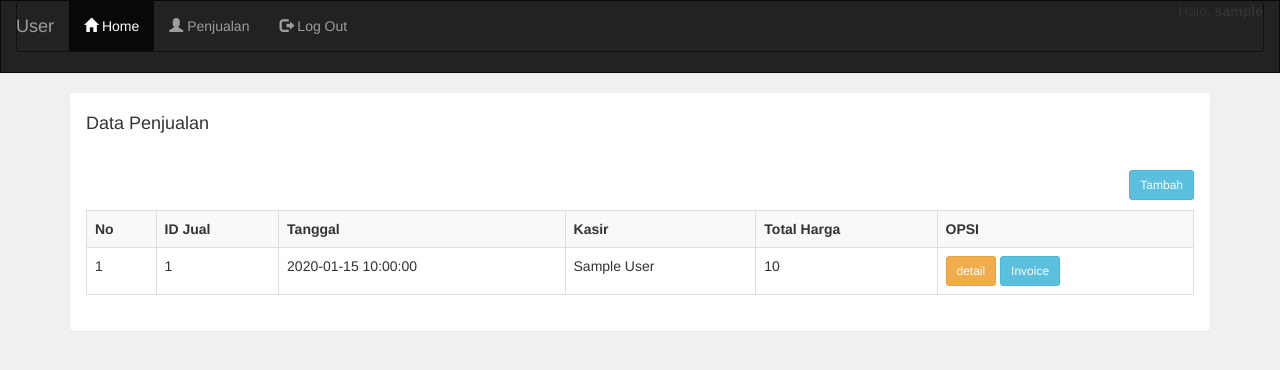
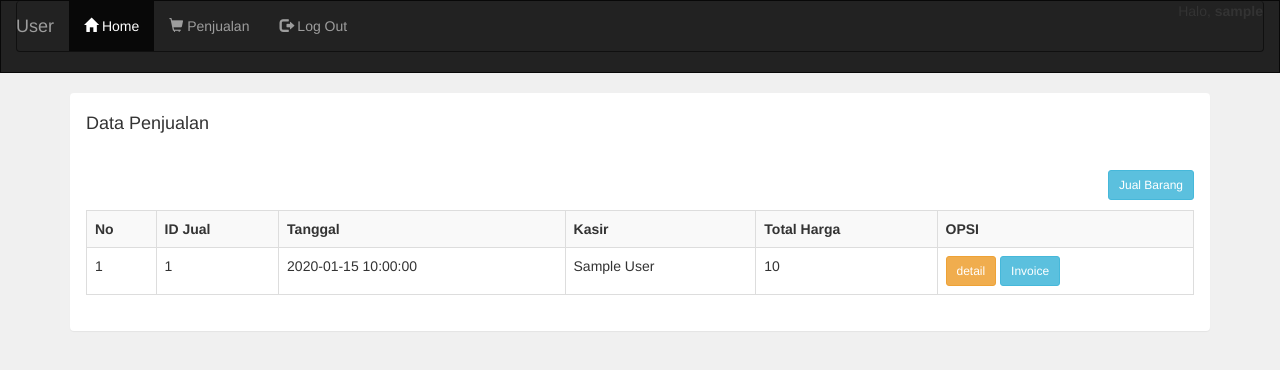
Before and after one commit to afganfahrezasmk-droid/tugas_db_penjualan, a PHP site: page /kasir/penjualan.php in a window 1280 px wide. Shown: the top 370 px of the page. Run offline with PHP 8.4, Linux system fonts and the light colour scheme; the visitor is signed in with stand-in values (Sample User, id 1); tables that the repository leaves empty or names only in its code hold one stand-in row (values such as "Sample post").

Commit message:
perbaikan

```diff
--- a/admin/header.php
+++ b/admin/header.php
@@ -36,9 +36,9 @@
 
                     <li><a href="user.php"><i class="glyphicon glyphicon-user"></i>User</a></li>
 
-                    <li><a href="barang.php"><i class="glyphicon glyphicon-random"></i>Barang</a></li>
+                    <li><a href="barang.php"><i class="glyphicon glyphicon-list-alt"></i>Barang</a></li>
 
-                    <li><a href="penjualan.php"><i class="glyphicon glyphicon-list-alt"></i>Penjualan</a></li>
+                    <li><a href="penjualan.php"><i class="glyphicon glyphicon-shopping-cart"></i>Penjualan</a></li>
 
                     <li><a href="logout.php"><i class="glyphicon glyphicon-log-out"></i>Log Out</a></li>
                 </ul>
--- a/kasir/header.php
+++ b/kasir/header.php
@@ -34,7 +34,7 @@
                 <ul class="nav navbar-nav">
                     <li class="active"><a href="index.php"><i class="glyphicon glyphicon-home"></i> Home </a></li>
 
-                    <li><a href="penjualan.php"><i class="glyphicon glyphicon-user"></i> Penjualan </a></li>
+                    <li><a href="penjualan.php"><i class="glyphicon glyphicon-shopping-cart"></i> Penjualan </a></li>
 
                     <li><a href="logout.php"><i class="glyphicon glyphicon-log-out"></i> Log Out </a></li>
                 </ul>
--- a/kasir/penjualan.php
+++ b/kasir/penjualan.php
@@ -7,7 +7,7 @@ include 'header.php';
             <h4>Data Penjualan</h4>
 </div>
 <div class="panel-body">
-    <a href="penjualan_tambah.php" class="btn btn-sm btn-info pull-right">Tambah</a>
+    <a href="penjualan_tambah.php" class="btn btn-sm btn-info pull-right">Jual Barang</a>
     <br><br>
     <table class="table table-bordered table-striped">
         <tr>
```
